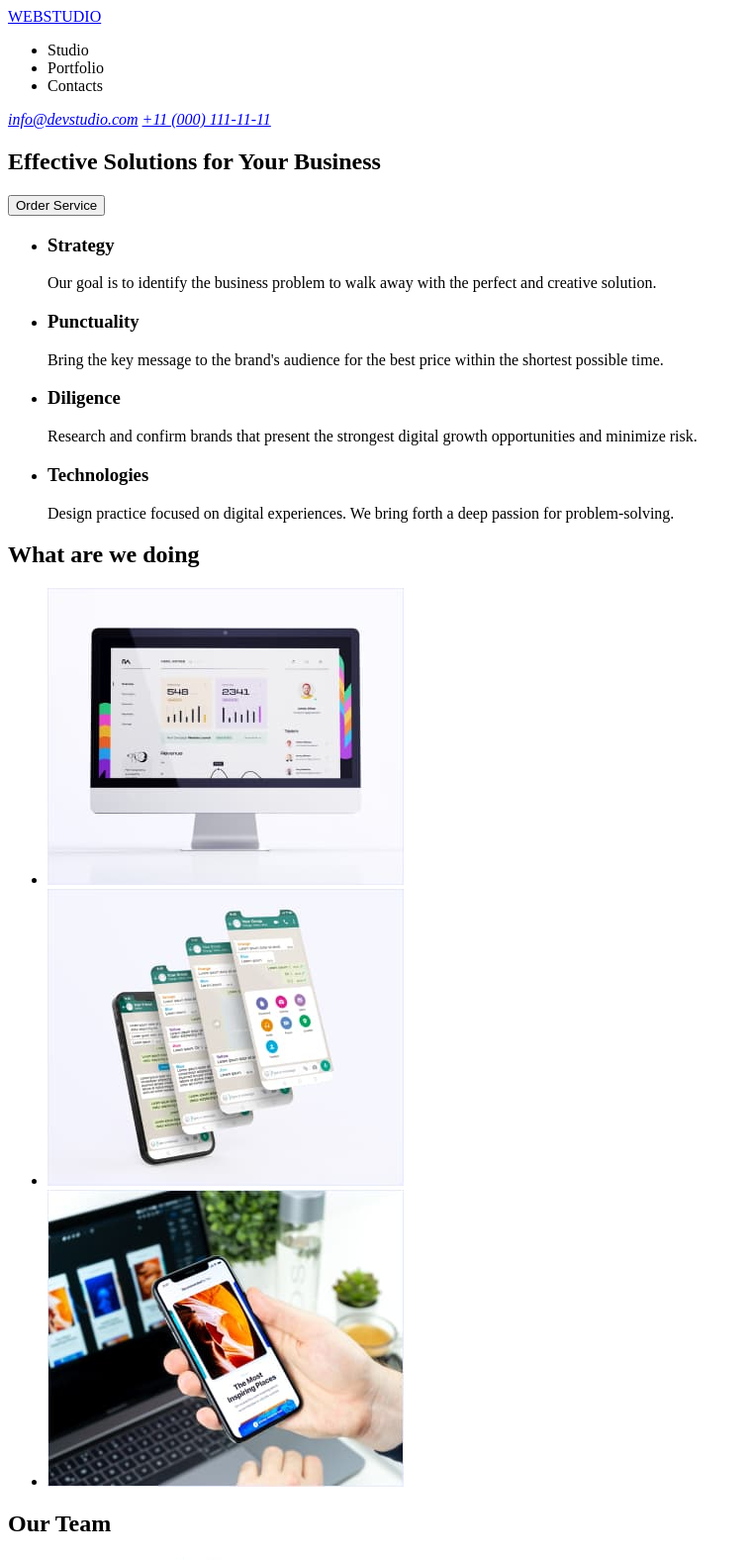
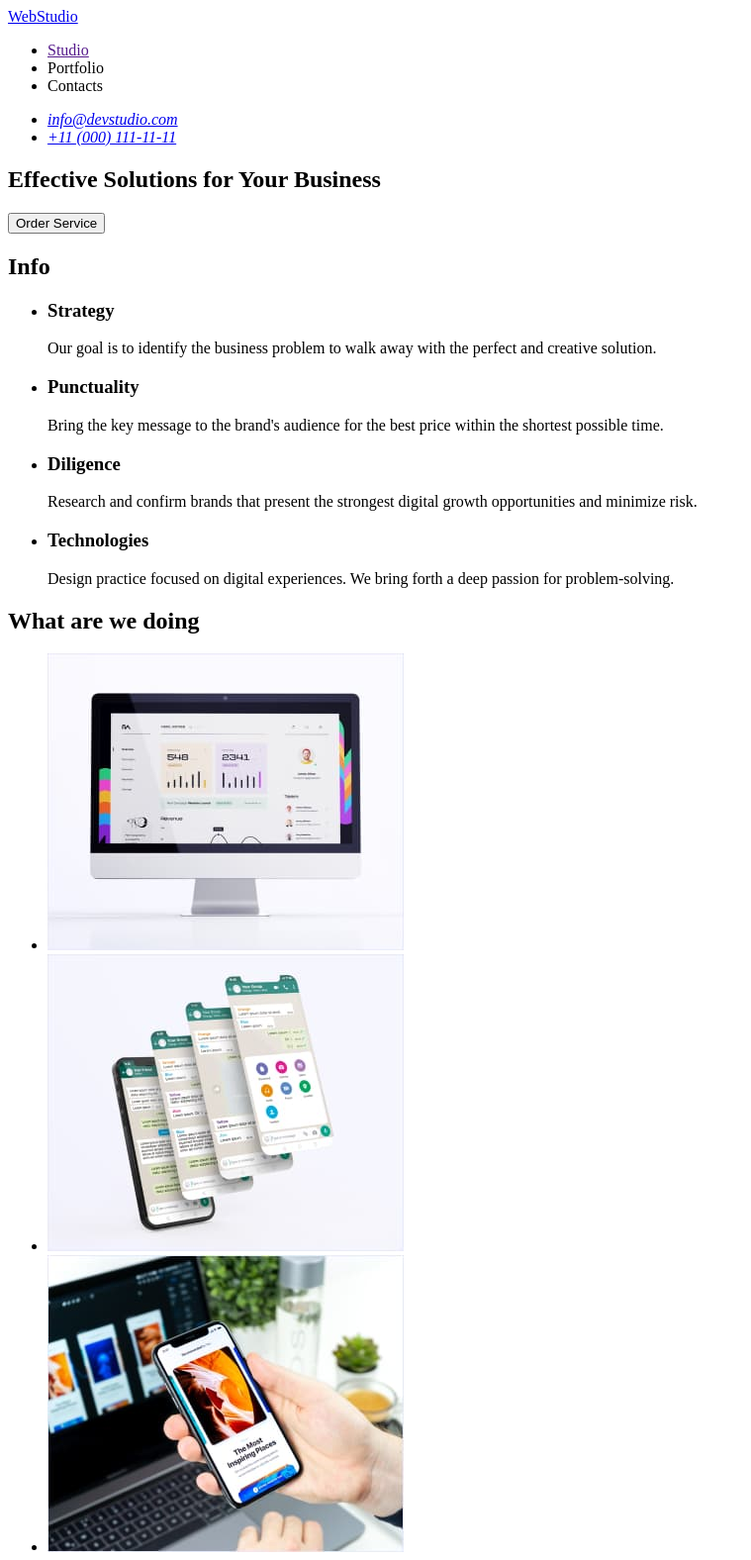
Before and after one commit to VadymKolesov/goit-markup-hw-01, a plain HTML site: page index.html in a window 1280 px wide. Shown: the top 1576 px of the page at 99% size, without its empty margins (0-759 px from the left). Drawn offline with Linux system fonts and the light colour scheme.

Commit message:
correction index.html

```diff
--- a/index.html
+++ b/index.html
@@ -7,17 +7,23 @@
   </head>
   <body>
     <header>
-      <a href="./index.html">WEBSTUDIO</a>
       <nav>
+        <a href="./index.html">WebStudio</a>
         <ul>
-          <li>Studio</li>
-          <li>Portfolio</li>
-          <li>Contacts</li>
+          <li><a href="">Studio</a></li>
+          <li><a href=""></a>Portfolio</a></li>
+          <li><a href=""></a>Contacts</a></li>
         </ul>
       </nav>
       <address>
-        <a href="mailto:info@devstudio.com">info@devstudio.com</a>
-        <a href="tel:+110001111111">+11 (000) 111-11-11</a>
+        <ul>
+            <li>
+                <a href="mailto:info@devstudio.com">info@devstudio.com</a>
+            </li>
+            <li>
+                <a href="tel:+110001111111">+11 (000) 111-11-11</a>
+            </li>
+        </ul>
       </address>
     </header>
     <main>
@@ -26,6 +32,7 @@
         <button type="button">Order Service</button>
       </section>
       <section>
+        <h2>Info</h2>
         <ul>
           <li>
             <h3>Strategy</h3>
@@ -60,28 +67,32 @@
       <section>
         <h2>What are we doing</h2>
         <ul>
-          <li><img src="./images/pc-display.jpg" alt="PC display" /></li>
           <li>
-            <img src="./images/app-example.jpg" alt="Example app interface" />
+            <img src="./images/pc-display.jpg" alt="PC display" width="360" />
           </li>
-          <li><img src="./images/phone-display.jpg" alt="Phone display" /></li>
+          <li>
+            <img src="./images/app-example.jpg" alt="Example app interface" width="360" />
+          </li>
+          <li>
+            <img src="./images/phone-display.jpg" alt="Phone display" width="360" />
+          </li>
         </ul>
       </section>
       <section>
         <h2>Our Team</h2>
         <ul>
           <li>
-            <img src="./images/photo-mark.jpg" alt="Mark's photo" />
+            <img src="./images/photo-mark.jpg" alt="Mark's photo" width="264" />
             <h3>Mark Guerrero</h3>
             <p>Product Designer</p>
           </li>
           <li>
-            <img src="./images/photo-tom.jpg" alt="Tom's photo" />
+            <img src="./images/photo-tom.jpg" alt="Tom's photo" width="264" />
             <h3>Tom Ford</h3>
             <p>Frontend Developer</p>
           </li>
           <li>
-            <img src="./images/photo-camila.jpg" alt="Camila's photo" />
+            <img src="./images/photo-camila.jpg" alt="Camila's photo" width="264" />
             <h3>Camila Garcia</h3>
             <p>Marketing</p>
           </li>
@@ -94,7 +105,7 @@
       </section>
     </main>
     <footer>
-      <a href="./index.html">WEBSTUDIO</a>
+      <a href="./index.html">WebStudio</a>
       <p>
         Increase the flow of customers and sales for your business with digital
         marketing & growth solutions.
```
